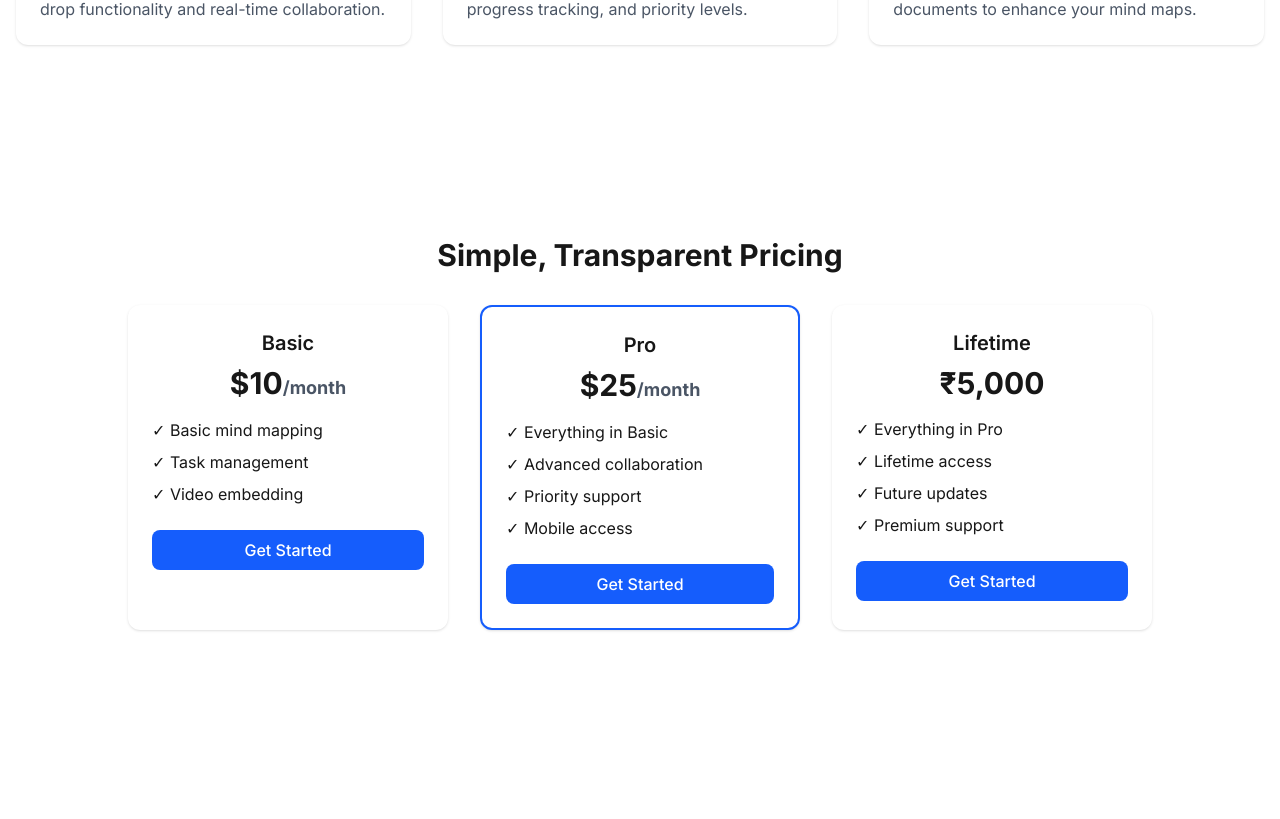
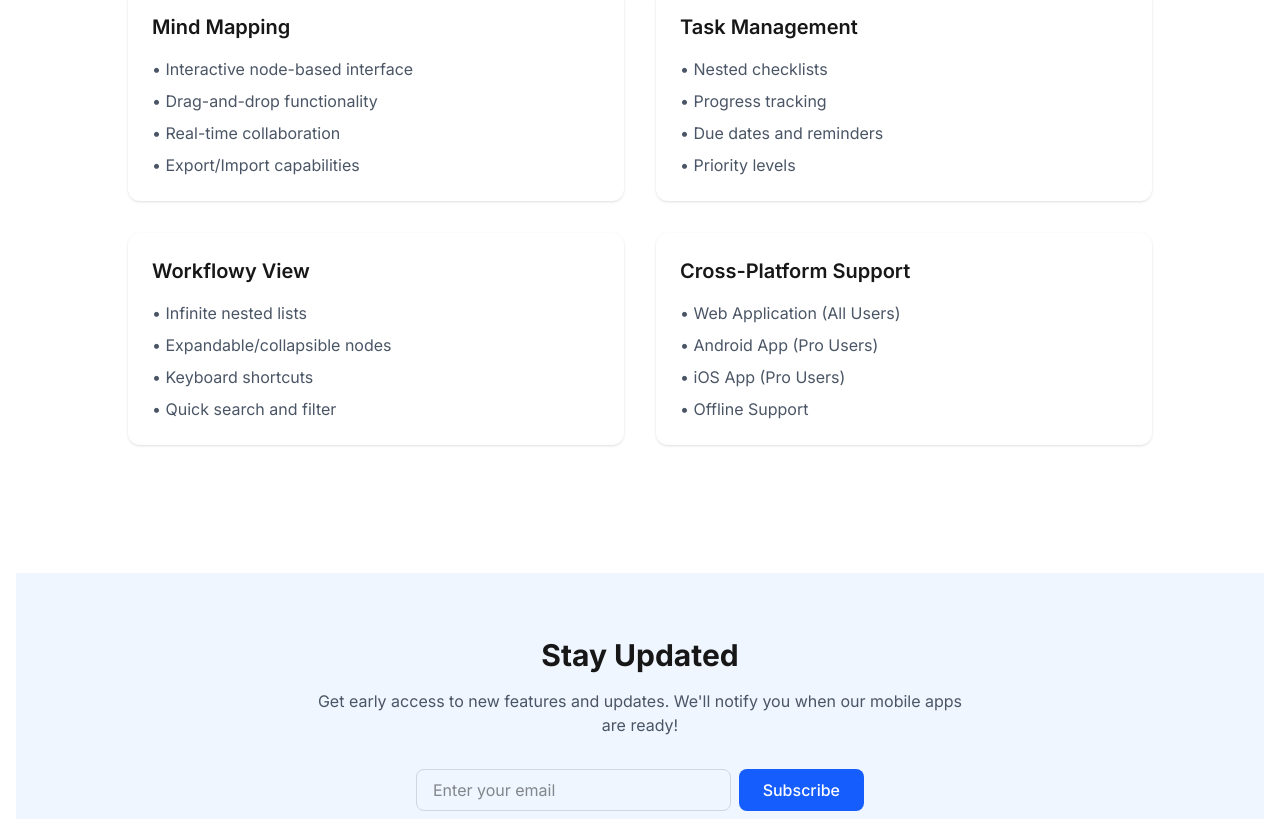
Before and after one commit to theikbhal/heartbeat, a Next.js app: page / in a window 1280 px wide. Shown: the part 681-1500 px from the top of the page. Before the commit the page ends 1407 px from the top, so only its background shows below. Built offline with nearby package versions, Linux system fonts and the light colour scheme.

Commit message:
Add email subscription with Brevo integration and enhanced features section

```diff
--- /dev/null
+++ b/app/api/subscribe/route.ts
@@ -0,0 +1,35 @@
+import { NextResponse } from 'next/server';
+import * as SibApiV3Sdk from '@getbrevo/brevo';
+
+const apiInstance = new SibApiV3Sdk.ContactsApi();
+apiInstance.setApiKey(SibApiV3Sdk.ContactsApiApiKeys.apiKey, process.env.BREVO_API_KEY || '');
+
+export async function POST(request: Request) {
+  try {
+    const { email } = await request.json();
+
+    if (!email) {
+      return NextResponse.json(
+        { error: 'Email is required' },
+        { status: 400 }
+      );
+    }
+
+    const createContact = new SibApiV3Sdk.CreateContact();
+    createContact.email = email;
+    createContact.listIds = [2]; // Using list ID 2 from https://app.brevo.com/contact/list/id/2
+
+    await apiInstance.createContact(createContact);
+
+    return NextResponse.json(
+      { message: 'Successfully subscribed!' },
+      { status: 200 }
+    );
+  } catch (error: any) {
+    console.error('Subscription error:', error);
+    return NextResponse.json(
+      { error: 'Failed to subscribe. Please try again.' },
+      { status: 500 }
+    );
+  }
+}
--- /dev/null
+++ b/app/components/EmailSubscribe.tsx
@@ -0,0 +1,67 @@
+'use client';
+
+import { useState } from 'react';
+
+export function EmailSubscribe() {
+  const [email, setEmail] = useState('');
+  const [status, setStatus] = useState<'idle' | 'loading' | 'success' | 'error'>('idle');
+  const [message, setMessage] = useState('');
+
+  const handleSubmit = async (e: React.FormEvent) => {
+    e.preventDefault();
+    setStatus('loading');
+
+    try {
+      const response = await fetch('/api/subscribe', {
+        method: 'POST',
+        headers: {
+          'Content-Type': 'application/json',
+        },
+        body: JSON.stringify({ email }),
+      });
+
+      const data = await response.json();
+
+      if (response.ok) {
+        setStatus('success');
+        setMessage('Thanks for subscribing! We\'ll keep you updated.');
+        setEmail('');
+      } else {
+        setStatus('error');
+        setMessage(data.error || 'Something went wrong. Please try again.');
+      }
+    } catch (error) {
+      setStatus('error');
+      setMessage('Failed to subscribe. Please try again.');
+    }
+  };
+
+  return (
+    <div className="w-full max-w-md mx-auto">
+      <form onSubmit={handleSubmit} className="space-y-4">
+        <div className="flex gap-2">
+          <input
+            type="email"
+            value={email}
+            onChange={(e) => setEmail(e.target.value)}
+            placeholder="Enter your email"
+            required
+            className="flex-1 px-4 py-2 rounded-lg border border-gray-300 focus:outline-none focus:ring-2 focus:ring-blue-500"
+          />
+          <button
+            type="submit"
+            disabled={status === 'loading'}
+            className="px-6 py-2 bg-blue-600 text-white rounded-lg font-medium hover:bg-blue-700 transition disabled:opacity-50"
+          >
+            {status === 'loading' ? 'Subscribing...' : 'Subscribe'}
+          </button>
+        </div>
+        {message && (
+          <p className={`text-sm ${status === 'success' ? 'text-green-600' : 'text-red-600'}`}>
+            {message}
+          </p>
+        )}
+      </form>
+    </div>
+  );
+}
--- a/app/page.tsx
+++ b/app/page.tsx
@@ -1,4 +1,5 @@
 import Link from 'next/link'
+import { EmailSubscribe } from './components/EmailSubscribe'
 
 export default function Home() {
   return (
@@ -28,19 +29,61 @@ export default function Home() {
         </div>
       </section>
 
-      {/* Features Section */}
-      <section className="grid md:grid-cols-3 gap-8 py-16">
+      {/* Enhanced Features Section */}
+      <section className="py-16">
+        <h2 className="text-3xl font-bold text-center mb-12">Powerful Features Across All Platforms</h2>
+        <div className="grid md:grid-cols-2 gap-8 max-w-5xl mx-auto">
+          <div className="space-y-8">
             <div className="p-6 bg-white rounded-xl shadow-sm">
               <h3 className="text-xl font-semibold mb-4">Mind Mapping</h3>
-          <p className="text-gray-600">Create interactive mind maps with drag-and-drop functionality and real-time collaboration.</p>
+              <ul className="space-y-2 text-gray-600">
+                <li>• Interactive node-based interface</li>
+                <li>• Drag-and-drop functionality</li>
+                <li>• Real-time collaboration</li>
+                <li>• Export/Import capabilities</li>
+              </ul>
             </div>
             <div className="p-6 bg-white rounded-xl shadow-sm">
+              <h3 className="text-xl font-semibold mb-4">Workflowy View</h3>
+              <ul className="space-y-2 text-gray-600">
+                <li>• Infinite nested lists</li>
+                <li>• Expandable/collapsible nodes</li>
+                <li>• Keyboard shortcuts</li>
+                <li>• Quick search and filter</li>
+              </ul>
+            </div>
+          </div>
+          <div className="space-y-8">
+            <div className="p-6 bg-white rounded-xl shadow-sm">
               <h3 className="text-xl font-semibold mb-4">Task Management</h3>
-          <p className="text-gray-600">Organize tasks with nested checklists, progress tracking, and priority levels.</p>
+              <ul className="space-y-2 text-gray-600">
+                <li>• Nested checklists</li>
+                <li>• Progress tracking</li>
+                <li>• Due dates and reminders</li>
+                <li>• Priority levels</li>
+              </ul>
             </div>
             <div className="p-6 bg-white rounded-xl shadow-sm">
-          <h3 className="text-xl font-semibold mb-4">Media Integration</h3>
-          <p className="text-gray-600">Embed videos, attach images, and link documents to enhance your mind maps.</p>
+              <h3 className="text-xl font-semibold mb-4">Cross-Platform Support</h3>
+              <ul className="space-y-2 text-gray-600">
+                <li>• Web Application (All Users)</li>
+                <li>• Android App (Pro Users)</li>
+                <li>• iOS App (Pro Users)</li>
+                <li>• Offline Support</li>
+              </ul>
+            </div>
+          </div>
+        </div>
+      </section>
+
+      {/* Email Collection Section */}
+      <section className="py-16 bg-blue-50">
+        <div className="max-w-2xl mx-auto text-center">
+          <h2 className="text-3xl font-bold mb-4">Stay Updated</h2>
+          <p className="text-gray-600 mb-8">
+            Get early access to new features and updates. We'll notify you when our mobile apps are ready!
+          </p>
+          <EmailSubscribe />
         </div>
       </section>
 
--- a/package.json
+++ b/package.json
@@ -9,6 +9,7 @@
     "lint": "next lint"
   },
   "dependencies": {
+    "@getbrevo/brevo": "^2.2.0",
     "@headlessui/react": "^2.2.3",
     "@heroicons/react": "^2.2.0",
     "@supabase/auth-helpers-nextjs": "^0.10.0",
```
Also changed, not shown: 1 other file (tests, documents, lock files or other folders). Lines whose indentation alone changed are shown as unchanged.
